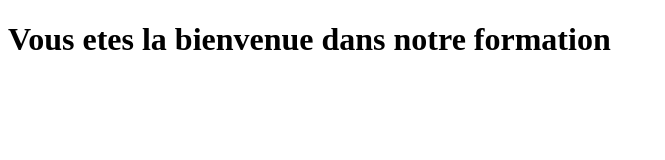
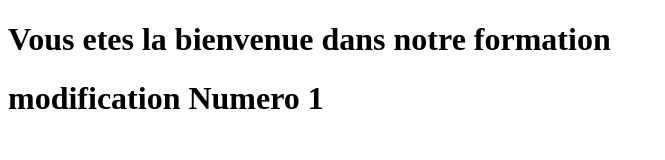
Before and after one commit to ahjam-taoufik/cv4_cour_github, a plain HTML site: page index.html in a window 1280 px wide. Shown: the whole page, without its empty margins (0-665 px from the left). Drawn offline with Linux system fonts and the light colour scheme.

Commit message:
commit modif 1

```diff
--- a/index.html
+++ b/index.html
@@ -9,7 +9,7 @@
 </head>
 <body>
       <h1 >Vous etes la bienvenue dans notre formation</h1>
-
+      <h1>modification Numero 1</h1>
 
 </body>
 </html>
```
